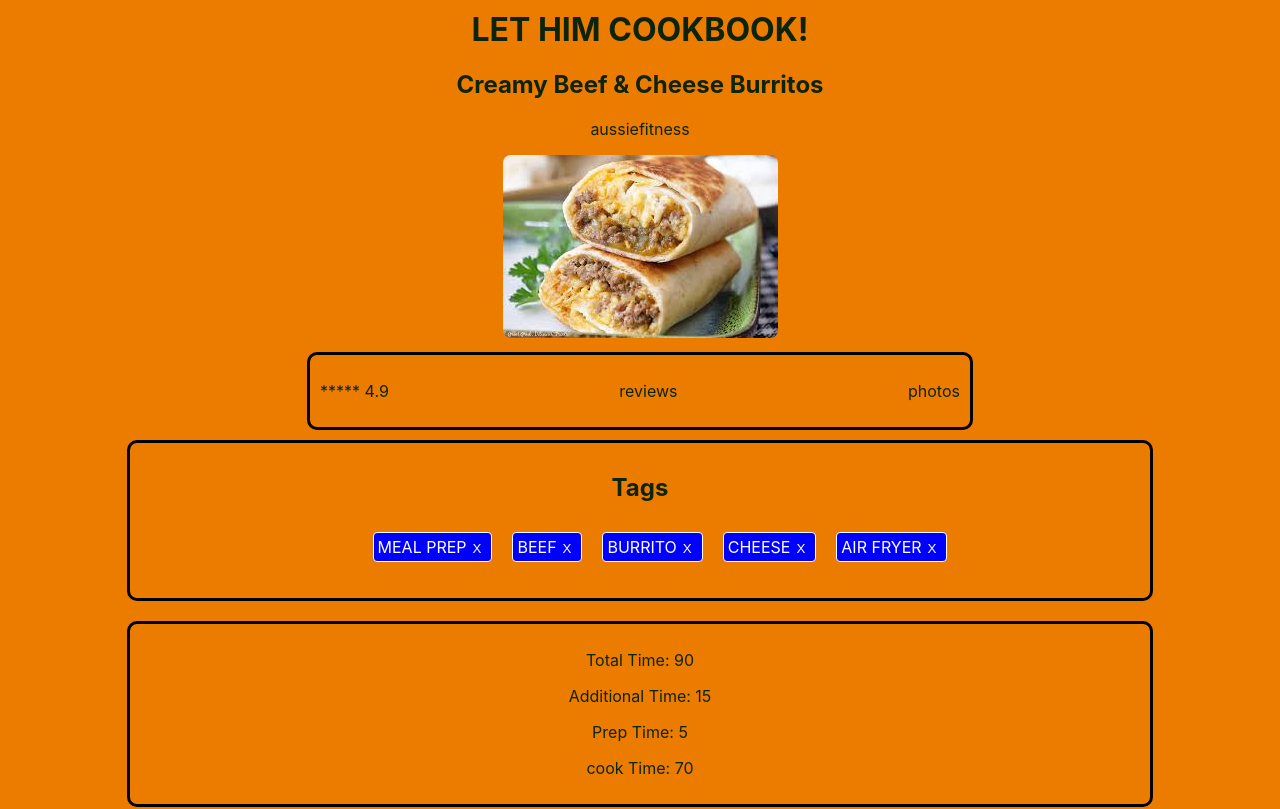
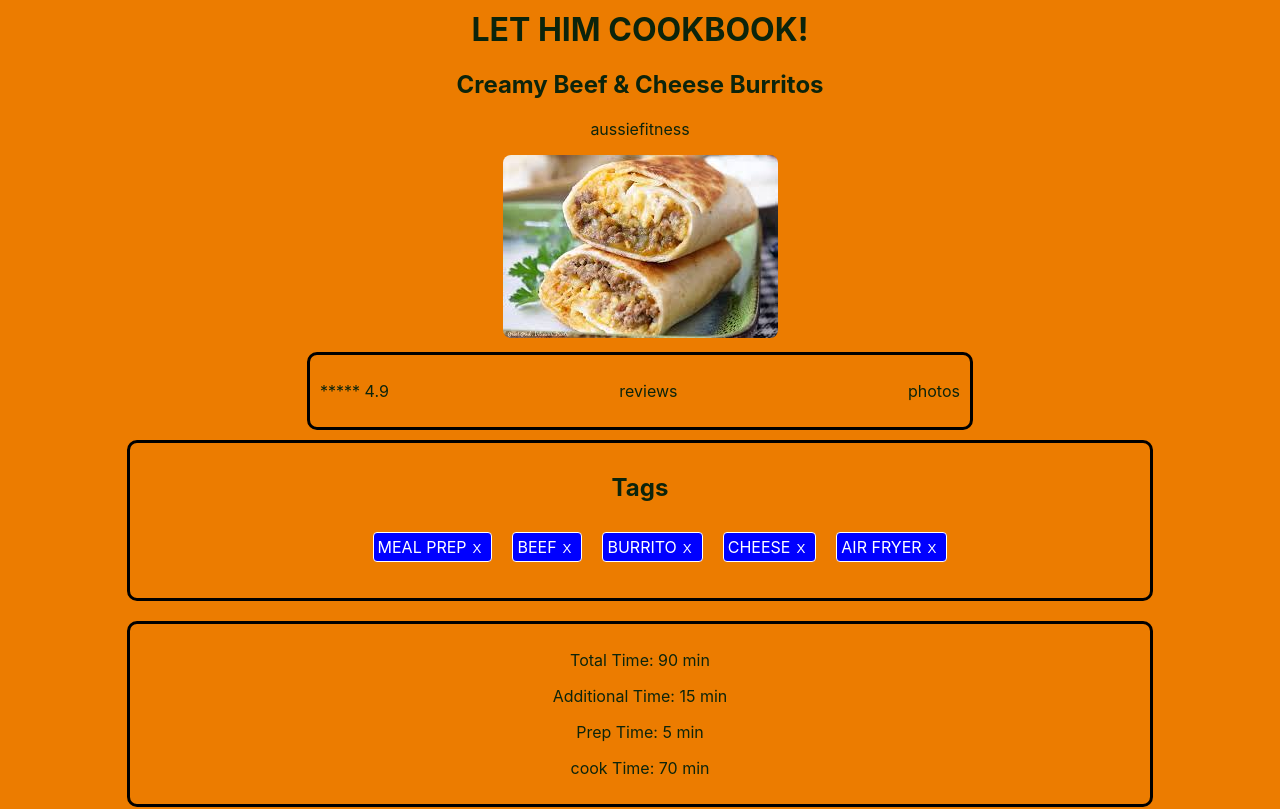
Before and after one commit to AlexDoss42/cookbook, a React (Create React App) app: page / in a window 1280 px wide. Shown: the top 809 px of the page. Built offline with nearby package versions, Linux system fonts and the light colour scheme.

Commit message:
add min to the end of each time

```diff
--- a/src/Components/Time.jsx
+++ b/src/Components/Time.jsx
@@ -4,10 +4,10 @@ export const Time = ({ timeData }) => {
   const { total, additional, prep, cook } = timeData
   return (
     <div className='section'>
-        <p>Total Time: {total}</p>
-        <p>Additional Time: {additional}</p>
-        <p>Prep Time: {prep}</p>
-        <p>cook Time: {cook}</p>
+        <p>Total Time: {total} min</p>
+        <p>Additional Time: {additional} min</p>
+        <p>Prep Time: {prep} min</p>
+        <p>cook Time: {cook} min</p>
     </div>
   )
 }
```
